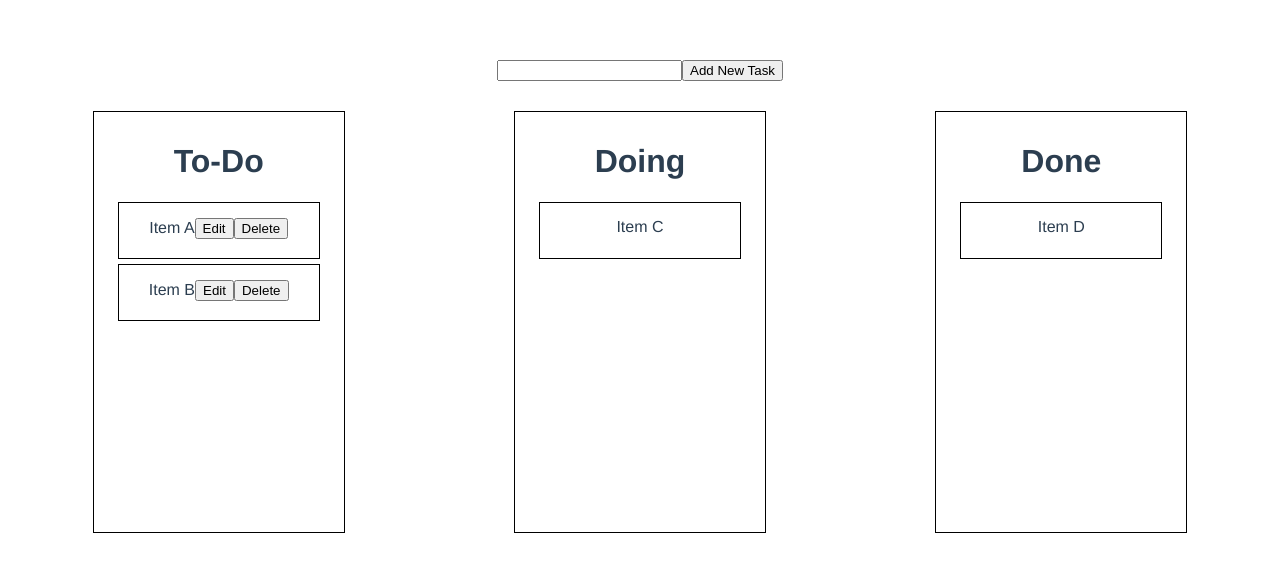
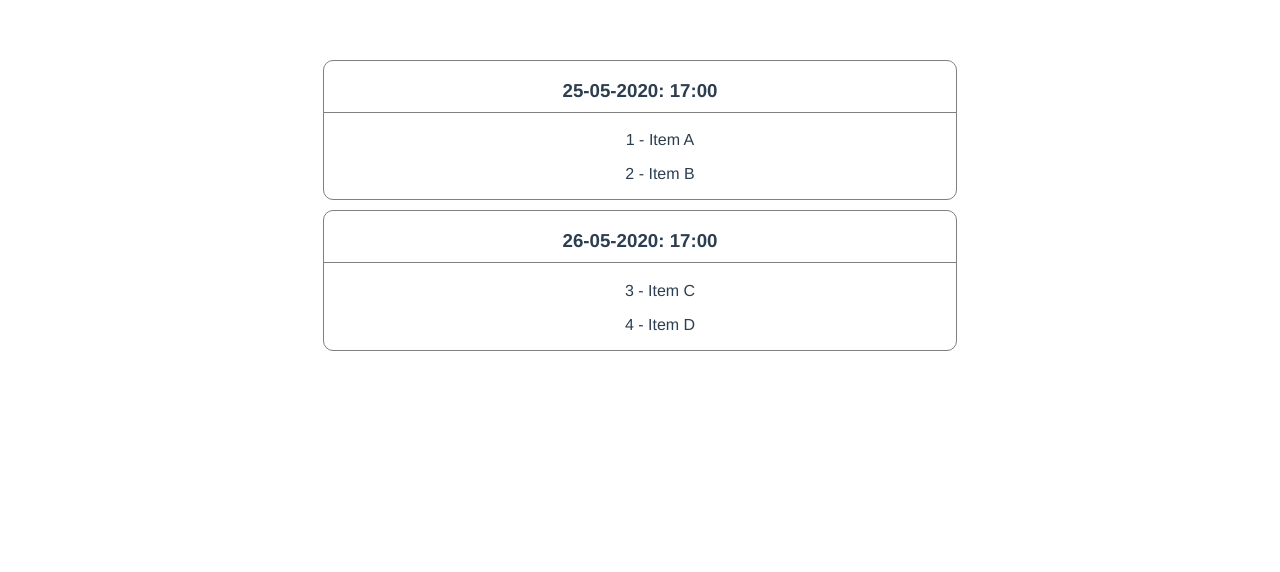
Before and after one commit to Chrononon/vue-project, a Vue app: page / in a window 1280 px wide. Shown: the top 572 px of the page. Built offline with nearby package versions, Linux system fonts and the light colour scheme.

Commit message:
workshop 4 and reedit tasklist

```diff
--- a/package.json
+++ b/package.json
@@ -9,7 +9,8 @@
   },
   "dependencies": {
     "core-js": "^3.6.4",
-    "vue": "^2.6.11"
+    "vue": "^2.6.11",
+    "vue-router": "^3.2.0"
   },
   "devDependencies": {
     "@vue/cli-plugin-babel": "~4.3.0",
--- a/src/App.vue
+++ b/src/App.vue
@@ -1,16 +1,18 @@
 <template>
   <div id="app">
-   <TodoPage />
+   <!-- <TodoPage /> -->
+   <ArchivePage />
   </div>
 </template>
 
 <script>
-import TodoPage from './Pages/TodoPage.vue'
-
+ //import TodoPage from './Pages/TodoPage.vue'
+import ArchivePage from './Pages/ArchivePage.vue'
 export default {
   name: 'App',
   components: {
-    TodoPage
+    //TodoPage
+    ArchivePage
   }
 }
 </script>
--- /dev/null
+++ b/src/Pages/ArchivePage.vue
@@ -0,0 +1,36 @@
+<template>
+    <div>
+       <CardList :data="archives"></CardList>
+    </div>
+</template>
+
+<script>
+ import CardList from '../components/CardList.vue'
+export default {
+   name: 'AchivePage',
+   components: {
+       CardList
+   },data(){
+       return{
+           archives:[
+               {
+                   date: "25-05-2020",
+                   time: "17:00",
+                   tasks:[
+                       {id: 1, title: "Item A" ,status:"done"},
+                       {id: 2, title: "Item B" ,status:"done"}
+                   ]
+               },
+               {
+                   date: "26-05-2020",
+                   time: "17:00",
+                   tasks:[
+                       {id: 3, title: "Item C" ,status:"done"},
+                       {id: 4, title: "Item D" ,status:"done"}
+                   ]
+               }
+           ]
+       }
+   }
+}
+</script>
--- /dev/null
+++ b/src/components/CardList.vue
@@ -0,0 +1,36 @@
+<template>
+    <div class="contrainer">
+        <div class="card" v-for="archives in data" :key="archives.id">
+            <h3>{{archives.date}}: {{archives.time}}</h3>
+            <ul v-for="task in archives.tasks" :key="task.id">
+                <li>{{task.id}} - {{task.title}}</li>
+            </ul>
+        </div>
+
+    </div>
+</template>
+
+<script>
+export default {
+    name: 'CardList',
+    props: ['data']
+}
+</script>
+
+<style scoped>
+h3{
+    border-bottom: 1px solid gray;
+    padding-bottom: 10px;
+}
+.card{
+    background-color :#ffffff;
+    width: 50%;
+    height: auto;
+    border: 1px solid gray;
+    border-radius: 10px;
+    margin: 10px auto;
+}
+li{
+    list-style: none;
+}
+</style>
--- a/src/components/TaskList.vue
+++ b/src/components/TaskList.vue
@@ -1,36 +1,41 @@
 <template>
-    <div class='contrainer'>
+    <div class="container">
         <div class="add-task">
-        <input id="new-task" type="text" v-model="newtask">
-        <button type="button" @click="addTask(newtask)">Add New Task </button>
+            <input id="new-task" type="text" v-model="newTask">
+            <button type = "button" @click="addTask(newTask)">Add New Task</button>
+        </div>
+        <div class="task-zone">
+            <div class="drop-zone" @drop="onDrop($event, 'todo')" @dragenter.prevent @dragover.prevent>
+                <h1>To-Do</h1>
+                <div class="drag-el" draggable @dragstart="onStart($event, task)" v-for="task in todoList" :key=task.id>
+                    <span v-if="editTask != task.id">{{task.title}}</span>
+                    <input v-else class="edit-task" type="text" v-model="task.title">
 
-    </div>
-    <div class='task-zone'>
-    <div class='drop-zone' @drop="onDrop($event, 'todo')" @dragenter.prevent @dragover.prevent>
-        <h1>To-Do</h1>
-        <div class="drag-el" draggable @dragstart="onStart($event, task)" v-for="task in todoList" :key="task.id">
-            <!-- {{task.title}} -->
-            <span v-if="editTask != task.id">{{task.title}}</span>
-            <input v-else class="edit-task" type="text" v-model="task.title" >
                     <button v-if="editTask != task.id" type="button" @click="onEdit(task)">Edit</button>
                     <button v-else type="button" @click="editedTask(task)">Save</button>
+
                     <button type="button" @click="deleteTask(task)">Delete</button>
                     </div>
+            </div>
+             <div class="drop-zone" @drop="onDrop($event, 'doing')" @dragenter.prevent @dragover.prevent>
+                <h1>Doing</h1>
+                <div class="drag-el" draggable @dragstart="onStart($event, task)" v-for="task in doingList" :key=task.id><span v-if="editTask != task.id">{{task.title}}</span>
+                    <input v-else class="edit-task" type="text" v-model="task.title">
 
+                    <button v-if="editTask != task.id" type="button" @click="onEdit(task)">Edit</button>
+                    <button v-else type="button" @click="editedTask(task)">Save</button>
+
+                    <button type="button" @click="deleteTask(task)">Delete</button></div>
             </div>
-    <div class='drop-zone' @drop="onDrop($event, 'doing')" @dragenter.prevent @dragover.prevent >
-        <h1>Doing</h1>
-        <div class="drag-el" draggable @dragstart="onStart($event, task)" v-for="task in doingList" :key="task.id">
-            {{task.title}}
-        </div>
+             <div class="drop-zone" @drop="onDrop($event, 'done')" @dragenter.prevent @dragover.prevent>
+                <h1>Done</h1>
+                <div class="drag-el" draggable @dragstart="onStart($event, task)" v-for="task in doneList" :key=task.id><span v-if="editTask != task.id">{{task.title}}</span>
+                    <input v-else class="edit-task" type="text" v-model="task.title">
 
-    </div>
-    <div class='drop-zone' @drop="onDrop($event, 'done')" @dragenter.prevent @dragover.prevent>
-        <h1>Done</h1>
-        <div class="drag-el" draggable @dragstart="onStart($event, task)" v-for="task in doneList" :key="task.id">
-            {{task.title}}
-        </div>
+                    <button v-if="editTask != task.id" type="button" @click="onEdit(task)">Edit</button>
+                    <button v-else type="button" @click="editedTask(task)">Save</button>
 
+                    <button type="button" @click="deleteTask(task)">Delete</button></div>
             </div>
         </div>
     </div>
@@ -38,73 +43,77 @@
 
 <script>
 export default {
-    name: 'TaskList',
+    name:'TaskList',
     data(){
         return{
-              task:[{
+            tasks:[
+                {
                     id: 1,
                     title: 'Item A',
                     status: 'todo'
-              },{
+                },
+                 {
                     id: 2,
                     title: 'Item B',
-                  status: 'todo'}
-                  ,{
+                    status: 'todo'
+                },
+                 {
                     id: 3,
                     title: 'Item C',
-                  status: 'doing'}
-                  ,{
+                    status: 'todo'
+                },
+                 {
                     id: 4,
                     title: 'Item D',
-                  status: 'done'
-                  }
+                    status: 'doing'
+                },
             ],
-                  newtask: "",
+            newTask : "",
             editTask: ""
         }
-
-    },computed:{
+    },
+    computed:{
         todoList(){
-            return this.task.filter(task => task.status == "todo")
+            return this.tasks.filter(task => task.status =="todo")
         },
         doingList(){
-            return this.task.filter(task => task.status == "doing")
+            return this.tasks.filter(task => task.status =="doing")
         },
         doneList(){
-            return this.task.filter(task => task.status == "done")
+            return this.tasks.filter(task => task.status =="done")
         }
     },
     methods:{
-        onStart(e,task){
+        onStart(e, task){
             e.dataTransfer.dropEffect = "move"
-            e.dataTransfer.effectAllowed = "move"
-            e.dataTransfer.setData('taskId', task.id)
+            e.dataTransfer.effectAllow = "move"
+            e.dataTransfer.setData('taskId',task.id)
         },
-        onDrop(e, newStatus){
+        onDrop(e,newStatus){
             const taskId = e.dataTransfer.getData('taskId')
-            const task = this.task.find(task => task.id == taskId)
+            const task = this.tasks.find(task => task.id == taskId)
             task.status = newStatus
-
         },
-        addTask(newtask){
-            let newId = this.task.length + 1
-            this.task.push({ id:newId, title:newtask, status:'todo'})
-            this.newtask = ""
+        addTask(newTask){
+            let newId = this.tasks.length + 1
+            this.tasks.push({ id: newId, title: newTask,status: 'todo'})
+            this.newTask = ""
         },
         onEdit(task){
             this.editTask = task.id
         },
-        editedTask(updatetask){
-            const task = this.task.find(task => task.id == updatetask.id)
-            task.title = updatetask.title
-            this.editTask= ""
+        editedTask(updateTask){
+            const task = this.tasks.find(task => task.id != updateTask.id)
+            task.title = updateTask.title
+            this.editTask = ""
         },
-        deleteTask(deletetask){
-            this.task.filter(task => task.id != deletetask.id)
+        deleteTask(deleteTask){
+            this.tasks = this.tasks.filter(task => task.id != deleteTask.id)
         }
     }
 }
 </script>
+
 
 <style scoped>
 .contrainer{
```
Also changed, not shown: 1 other file (tests, documents, lock files or other folders). Lines whose indentation alone changed are shown as unchanged.
